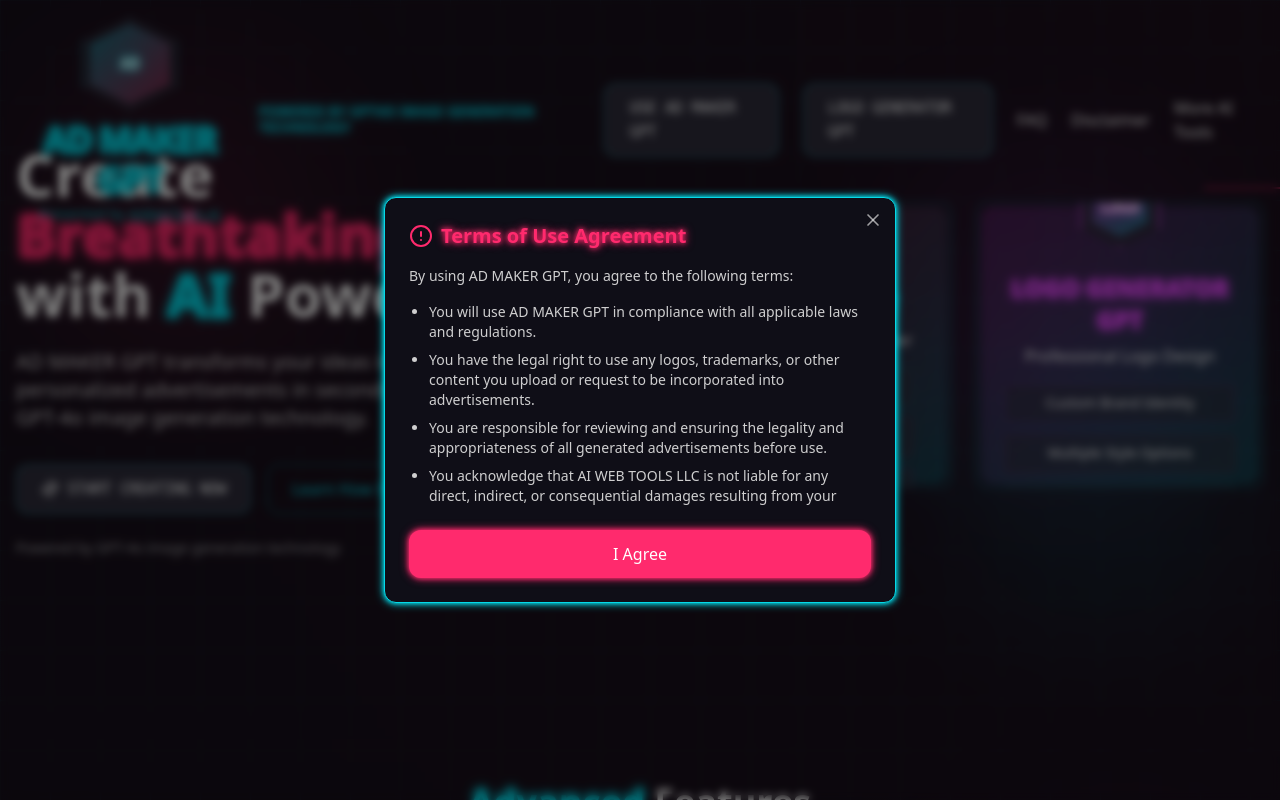
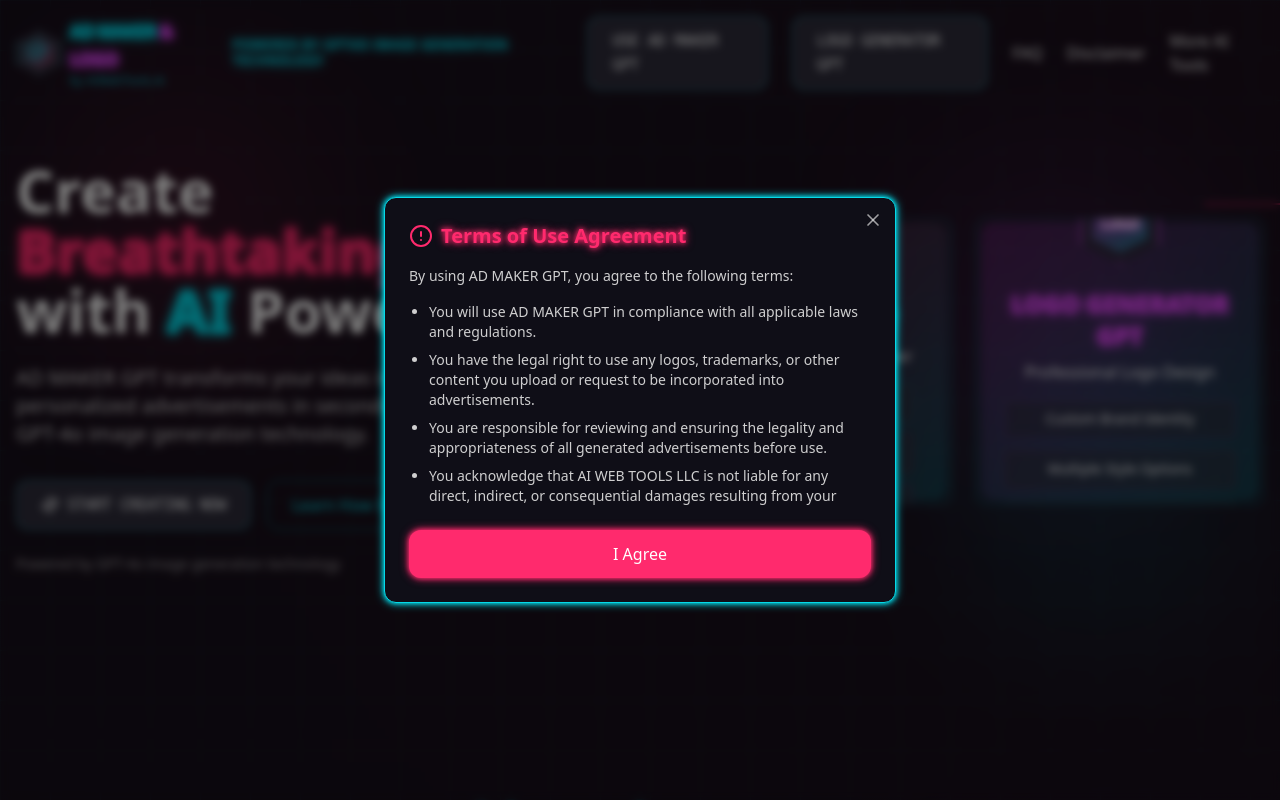
Before and after one commit to aiwebtools/adandlogomakergpt, a React (Vite) app: page / in a window 1280 px wide. Shown: the top 800 px of the page. Built offline with nearby package versions, Linux system fonts and the light colour scheme.

Commit message:
Fix: Improve header logo and layout
- Updated the header logo to display both tool names.
- Improved the logo's icon for better visual appeal.
- Adjusted layout to prevent logo overlap with other elements.

```diff
--- a/src/components/Hero.tsx
+++ b/src/components/Hero.tsx
@@ -4,7 +4,7 @@ import { Sparkles } from 'lucide-react';
 
 const Hero: React.FC = () => {
   return (
-    <section className="pt-32 pb-20 md:py-36 relative overflow-hidden">
+    <section className="pt-36 pb-20 md:pt-40 md:py-36 relative overflow-hidden">
       <div className="container mx-auto px-4 relative z-10">
         <div className="grid grid-cols-1 md:grid-cols-2 gap-12 items-center">
           <div className="text-left">
--- a/src/components/Logo3D.tsx
+++ b/src/components/Logo3D.tsx
@@ -1,5 +1,6 @@
 
 import React, { useEffect, useRef } from 'react';
+import { Sparkles } from 'lucide-react';
 
 const Logo3D: React.FC = () => {
   const containerRef = useRef<HTMLDivElement>(null);
@@ -40,10 +41,12 @@ const Logo3D: React.FC = () => {
       className="relative transition-transform duration-300 ease-out"
       style={{ transformStyle: 'preserve-3d' }}
     >
-      <div className="flex flex-col items-center">
-        <div className="relative w-16 h-16 md:w-24 md:h-24 mb-2">
+      <div className="flex items-center space-x-2">
+        <div className="flex items-center">
+          {/* Combined hexagon shape with both icons */}
+          <div className="relative w-10 h-10 md:w-12 md:h-12">
             {/* Hexagon shape base */}
-          <div className="absolute inset-0 bg-cyberpunk-muted border border-cyberpunk-secondary/50 shadow-neon-secondary animate-pulse-glow"
+            <div className="absolute inset-0 bg-cyberpunk-muted border border-cyberpunk-secondary/50 shadow-neon-secondary"
                  style={{
                    clipPath: 'polygon(50% 0%, 100% 25%, 100% 75%, 50% 100%, 0% 75%, 0% 25%)',
                    transform: 'translateZ(0px)'
@@ -58,20 +61,23 @@ const Logo3D: React.FC = () => {
                  }}>
             </div>
 
-          {/* Text AD */}
-          <div className="absolute inset-0 flex items-center justify-center text-cyberpunk-foreground font-bold text-xs md:text-base font-mono neon-text-secondary"
+            {/* Icon */}
+            <div className="absolute inset-0 flex items-center justify-center text-cyberpunk-foreground"
                  style={{ transform: 'translateZ(10px)' }}>
-            AD
+              <Sparkles size={18} className="text-cyberpunk-secondary animate-pulse" />
             </div>
           </div>
 
-        <div className="text-center" style={{ transform: 'translateZ(5px)' }}>
-          <h1 className="text-2xl md:text-4xl font-bold tracking-tighter neon-text-secondary">
-            AD MAKER GPT
+          <div className="pl-2" style={{ transform: 'translateZ(5px)' }}>
+            <div className="flex flex-col">
+              <h1 className="text-sm md:text-lg font-bold tracking-tighter neon-text-secondary leading-tight">
+                AD MAKER <span className="neon-text-accent">& LOGO</span>
               </h1>
-          <p className="text-xs md:text-sm text-cyberpunk-secondary/80 mt-1">
-            Presented by <a href="https://www.aiwebtools.ai" className="underline hover:text-cyberpunk-primary transition-colors">AiWebTools.Ai</a>
+              <p className="text-[10px] md:text-xs text-cyberpunk-secondary/80">
+                by <a href="https://www.aiwebtools.ai" className="hover:text-cyberpunk-primary transition-colors">AiWebTools.Ai</a>
               </p>
+            </div>
+          </div>
         </div>
       </div>
     </div>
```
Lines whose indentation alone changed are shown as unchanged.
